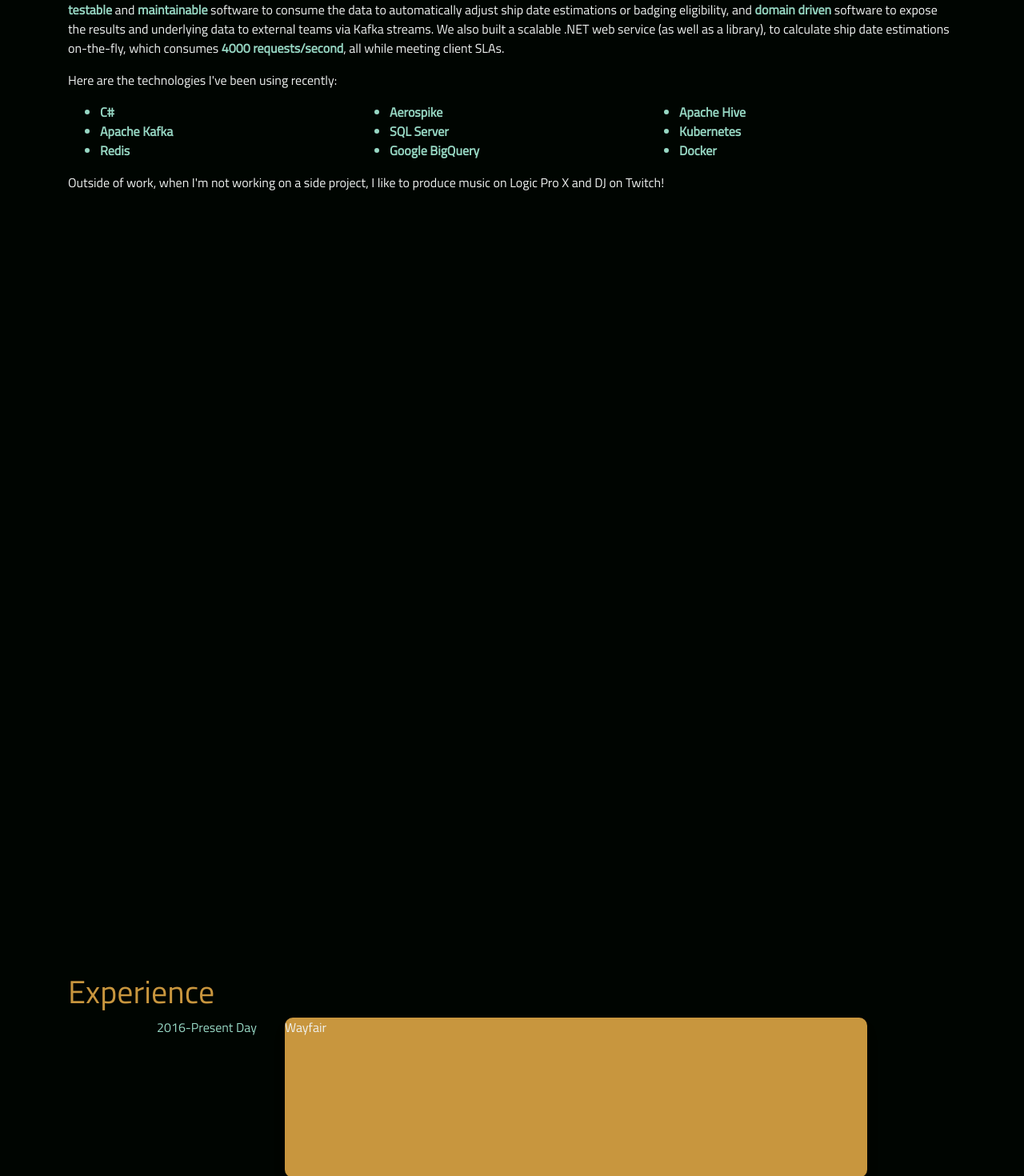
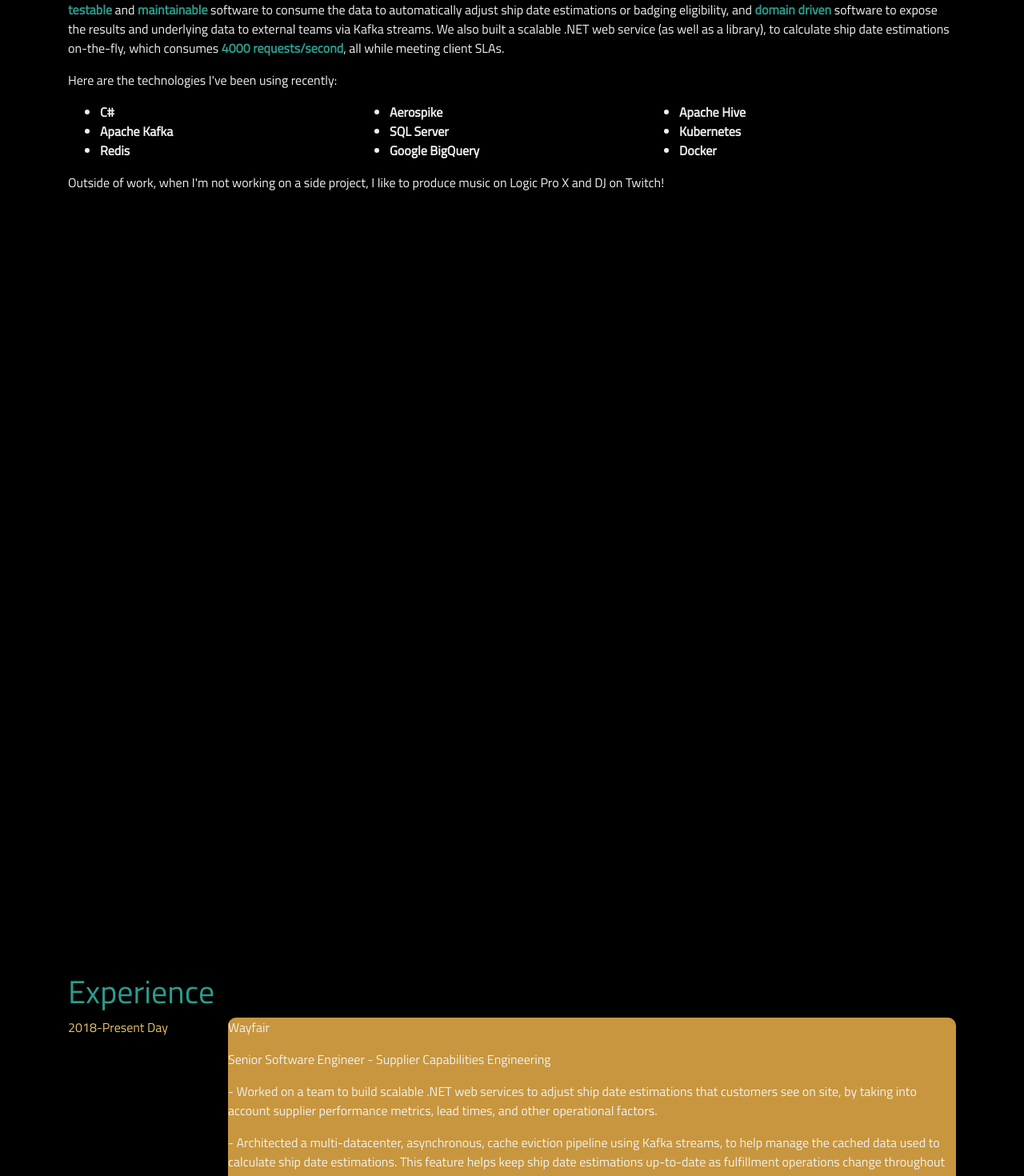
Before and after one commit to jbisa/jaybisa-website, a React (Create React App) app: page / in a window 1280 px wide. Shown: the part 1240-2710 px from the top of the page at 80% size. Built offline with nearby package versions, Linux system fonts and the light colour scheme.

Commit message:
Add some details in Experience section.

```diff
--- a/src/App.css
+++ b/src/App.css
@@ -5,7 +5,7 @@
 
 html, body {
   height: 100%;
-  background-color: #000501;
+  background-color: #000000;
   color: #EFF2F1;
 }
 
@@ -53,11 +53,11 @@
 }
 
 .header {
-  color: #C8963E;
+  color: #2A9D8F;
 }
 
 .highlight {
-  color: #97D8C4;
+  color: #2A9D8F;
 }
 
 .page-wrap {
--- a/src/components/About.css
+++ b/src/components/About.css
@@ -1,5 +1,5 @@
 .list {
     columns: 3 auto;
-    color: #97D8C4;
+    /*color: #97D8C4;*/
     font-weight: bold;
 }
--- a/src/components/Boxes.css
+++ b/src/components/Boxes.css
@@ -1,10 +1,9 @@
 .boxes {
-    /*margin: 20px;
-    margin-top: 150px;*/
+    margin-left: 200px;
     background-color: #C8963E;
     overflow: hidden;
-    height: 200px;
-    max-height: 35vh;
+    height: 500px;
+    max-height: 45vh;
     box-shadow: 0px 12px 18px -6px rgba(0, 0, 0, 0.3);
     border-radius: 10px 10px 10px 10px;
 }
@@ -15,7 +14,7 @@
 }
 
 .grids {
-    max-width: 80%;
+    max-width: 100%;
     margin: auto;
 }
 
@@ -37,5 +36,5 @@
 .timeline-year-text {
     float: left;
     min-width: 10em;
-    color: #97D8C4;
+    color: #E9C46A;
 }
--- a/src/components/Button.css
+++ b/src/components/Button.css
@@ -1,5 +1,5 @@
 :root {
-    --primary: #3acbf7;
+    --primary: #14213D;
 }
 
 .btn {
--- a/src/components/Experience.js
+++ b/src/components/Experience.js
@@ -13,8 +13,27 @@
             <h1 className="header" data-aos="fade-up">Experience</h1>
             <div className="grids">
                 <div data-aos="fade-right">
-                    <p className="timeline-year-text">2016-Present Day</p>
-                    <div className="boxes">Wayfair</div>
+                    <p className="timeline-year-text">2018-Present Day</p>
+                    <div className="boxes">
+                        <p>Wayfair</p>
+                        <p>Senior Software Engineer - Supplier Capabilities Engineering</p>
+                        <p>- Worked on a team to build scalable .NET web services to adjust ship date estimations that customers see on site, by taking into account supplier performance metrics, lead times, and other operational factors.</p>
+                        <p>- Architected a multi-datacenter, asynchronous, cache eviction pipeline using Kafka streams, to help manage the cached data used to calculate ship date estimations. This feature helps keep ship date estimations up-to-date as fulfillment operations change throughout the day.</p>
+                        <p>- Architected data pipelines using C#, Google BigQuery, and Kafka Streams, to analyze and gather supplier performance metrics. This data would serve as inputs to other systems which would run various decision trees to adjust supplier lead times, or adjust supplier 2-Day Delivery Guarantee badging on site.</p>
+                        <p>- Architected Wayfair Automated Lead Time, a C# application comprised of several algorithms we created with business stakeholders, to automatically adjust supplier lead times based on supplier performance data.</p>
+                    </div>
+                </div>
+                <div data-aos="fade-right">
+                    <div className="timeline-line"></div>
+                    <p className="timeline-year-text">2016-2018</p>
+                    <div className="boxes">
+                        <p>Wayfair</p>
+                        <p>Software Engineer - Checkout & Payments</p>
+                        <p>- Helped build a PHP Web API to integrate credit card payment processing through the Paymetric Payment Gateway. This API was used for all of the Wayfair lifestyle brand websites, as well as the iOS and Android apps.</p>
+                        <p>- Implemented and launched Apple Pay on mobile web upon its iOS 10 release using Apple Pay JS API. Configured Wayfair’s environment with necessary cryptographic keys and TLS certificates to securely communicate with Apple and Vantiv (payment processing provider). Developed a guest checkout solution on the backend to improve UX for customers (currently Apple Pay is the only guest checkout option available on Wayfair).</p>
+                        <p>- Built PayPal Reference Transactions feature using PayPal’s REST API, allowing customers to checkout faster without having to leave Wayfair to log into PayPal.</p>
+                        <p>- Released server side PayPal support for Wayfair iOS app, to migrate it from the PayPal iOS SDK to the desktop and mobile web workflow. This consistency between platforms allows for faster development of new PayPal features and debugging issues in production.</p>
+                    </div>
                 </div>
                 <div data-aos="fade-right">
                     <div className="timeline-line"></div>
--- a/src/components/Navbar/Navbar.css
+++ b/src/components/Navbar/Navbar.css
@@ -1,5 +1,5 @@
 .NavbarItems {
-    background: #006992;
+    background: #14213D;
     height: 80px;
     display: flex;
     justify-content: center;
@@ -8,7 +8,7 @@
 }
 
 .navbar-logo {
-    color: #97D8C4;;
+    color: #EFF2F1;
     justify-self: start;
     margin-left: 20px;
     cursor: pointer;
```
Also changed, not shown: 1 other file (tests, documents, lock files or other folders).
